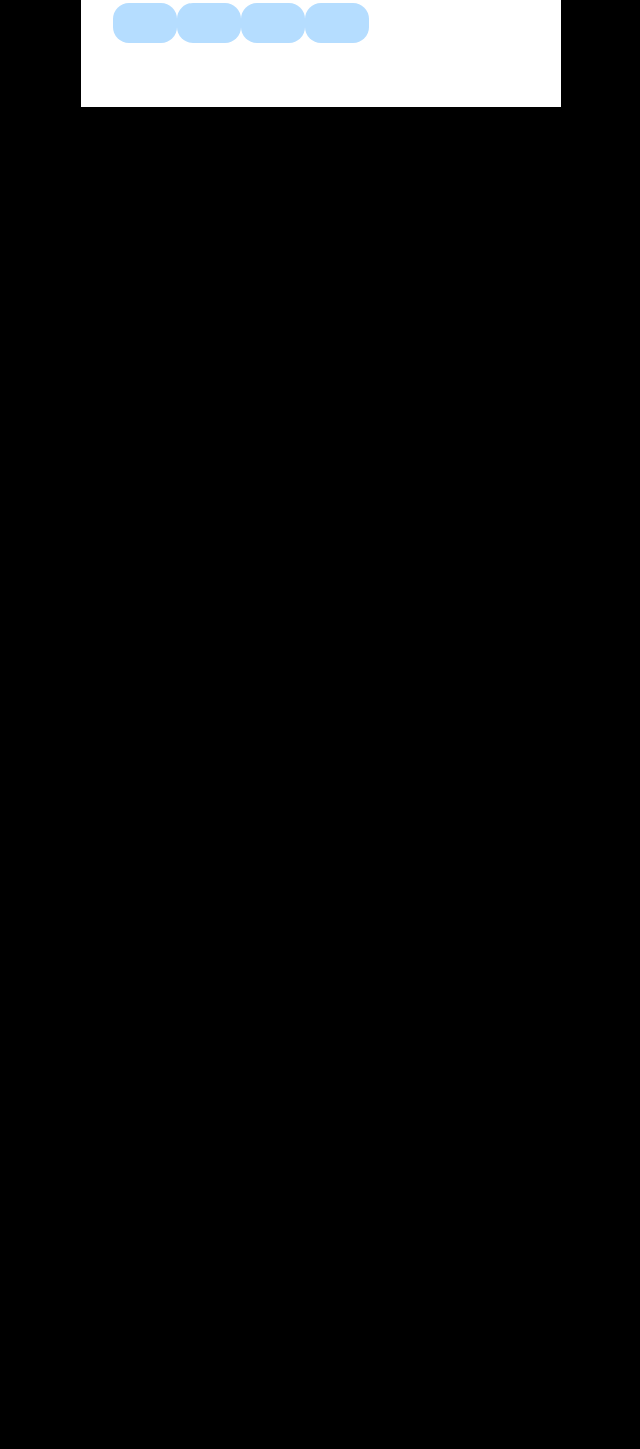
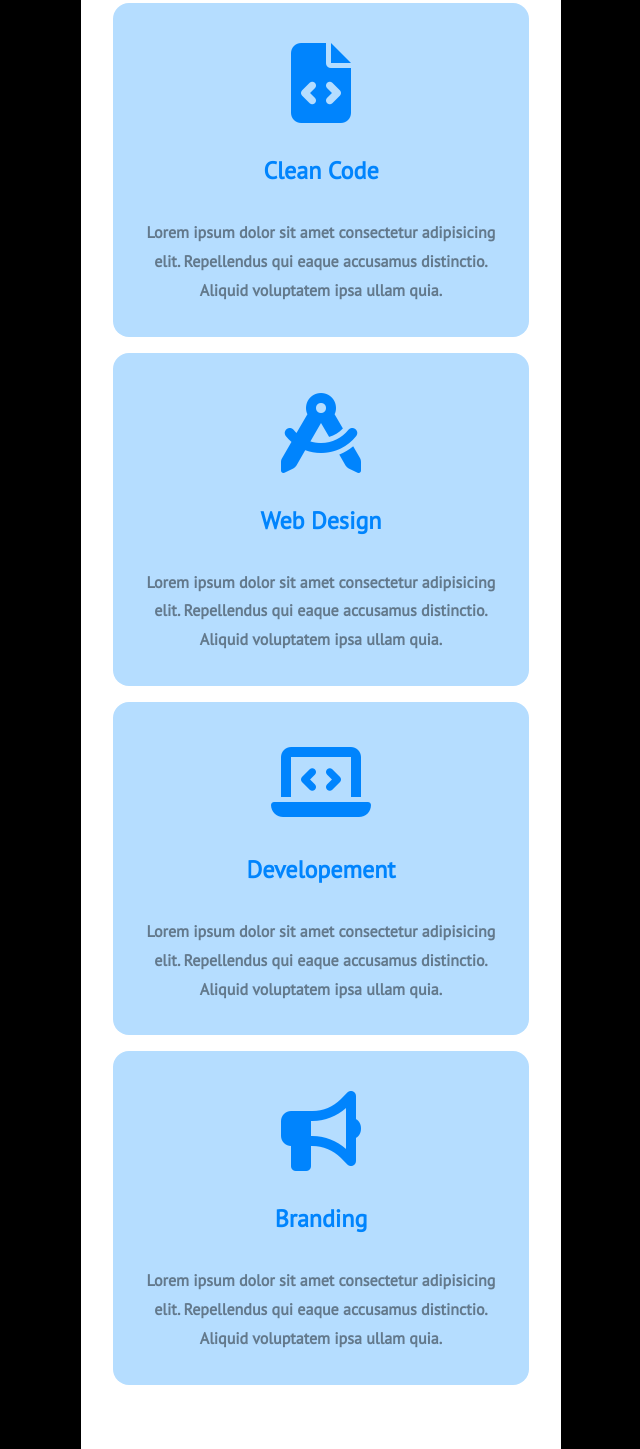
Before and after one commit to giuliogallo94/htmlcss-responsive-layout, a plain HTML site: page index.html in a window 1280 px wide. Shown: the part 828-2277 px from the top of the page, without its empty margins (319-959 px from the left). Before the commit the page ends 935 px from the top, so only its background shows below. Drawn offline with Linux system fonts and the light colour scheme.

Commit message:
add: Section Overview

```diff
--- a/css/style.css
+++ b/css/style.css
@@ -58,6 +58,8 @@ nav {
 }
 
 /* MAIN */
+
+/* Sction Overview */
 .overview {
     width: 100%;
     padding: 3rem 2rem;
@@ -87,6 +89,11 @@ nav {
     color: var(--grey);
 }
 
+.row a {
+    text-decoration: none;
+}
+
+/* Row Demo */
 .app-store {
     background-color: var(--blue);
     margin-top: 2rem;
@@ -102,3 +109,18 @@ nav {
     padding-top: 2rem;
     line-height: 0;
 }
+
+/* Row Shorter */
+.shorter {
+    display: flex;
+    flex-direction: column;
+    align-items: center;
+    text-align: center;
+    padding-bottom: 2rem;
+}
+
+.shorter i {
+    color: var(--blue);
+    font-size: 5rem;
+    margin-bottom: 2rem;
+}
--- a/index.html
+++ b/index.html
@@ -38,26 +38,75 @@
         <!-- Section Overview -->
         <section class="overview">
           <div class="col">
-            <div class="row">
+            <!-- Row Demo -->
+            <div class="row larger">
               <h2>Get a demo application</h2>
               <p>
                 Lorem ipsum dolor sit amet consectetur adipisicing elit.
                 Repellendus qui eaque accusamus distinctio. Aliquid voluptatem
                 ipsa ullam quia.
               </p>
-              <div class="btn app-store">
-                <i class="fa-brands fa-apple"></i><span>App Store</span>
-              </div>
+              <a href="">
+                <div class="btn app-store">
+                  <i class="fa-brands fa-apple"></i><span>App Store</span>
+                </div>
+              </a>
               <div class="app-img">
                 <img src="img/phone.png" alt="" />
               </div>
             </div>
-            <div class="row"></div>
-            <div class="row"></div>
-            <div class="row"></div>
-            <div class="row"></div>
+            <!-- /Row Demo -->
+
+            <!-- Row Clean Code -->
+            <div class="row shorter">
+              <i class="fa-solid fa-file-code"></i>
+              <h2>Clean Code</h2>
+              <p>
+                Lorem ipsum dolor sit amet consectetur adipisicing elit.
+                Repellendus qui eaque accusamus distinctio. Aliquid voluptatem
+                ipsa ullam quia.
+              </p>
+            </div>
+            <!-- /Row Clean Mode -->
+
+            <!-- Row Web Design -->
+            <div class="row shorter">
+              <i class="fa-solid fa-compass-drafting"></i>
+              <h2>Web Design</h2>
+              <p>
+                Lorem ipsum dolor sit amet consectetur adipisicing elit.
+                Repellendus qui eaque accusamus distinctio. Aliquid voluptatem
+                ipsa ullam quia.
+              </p>
+            </div>
+            <!-- /Row Web Design -->
+
+            <!-- Row Developement -->
+            <div class="row shorter">
+              <i class="fa-solid fa-laptop-code"></i>
+              <h2>Developement</h2>
+              <p>
+                Lorem ipsum dolor sit amet consectetur adipisicing elit.
+                Repellendus qui eaque accusamus distinctio. Aliquid voluptatem
+                ipsa ullam quia.
+              </p>
+            </div>
+            <!-- /Row Developement -->
+
+            <!-- Row Branding -->
+            <div class="row shorter">
+              <i class="fa-solid fa-bullhorn"></i>
+              <h2>Branding</h2>
+              <p>
+                Lorem ipsum dolor sit amet consectetur adipisicing elit.
+                Repellendus qui eaque accusamus distinctio. Aliquid voluptatem
+                ipsa ullam quia.
+              </p>
+            </div>
+            <!-- /Row Branding -->
           </div>
         </section>
+        <!-- /Section Overview -->
       </main>
       <!-- /Main -->
     </div>
```
